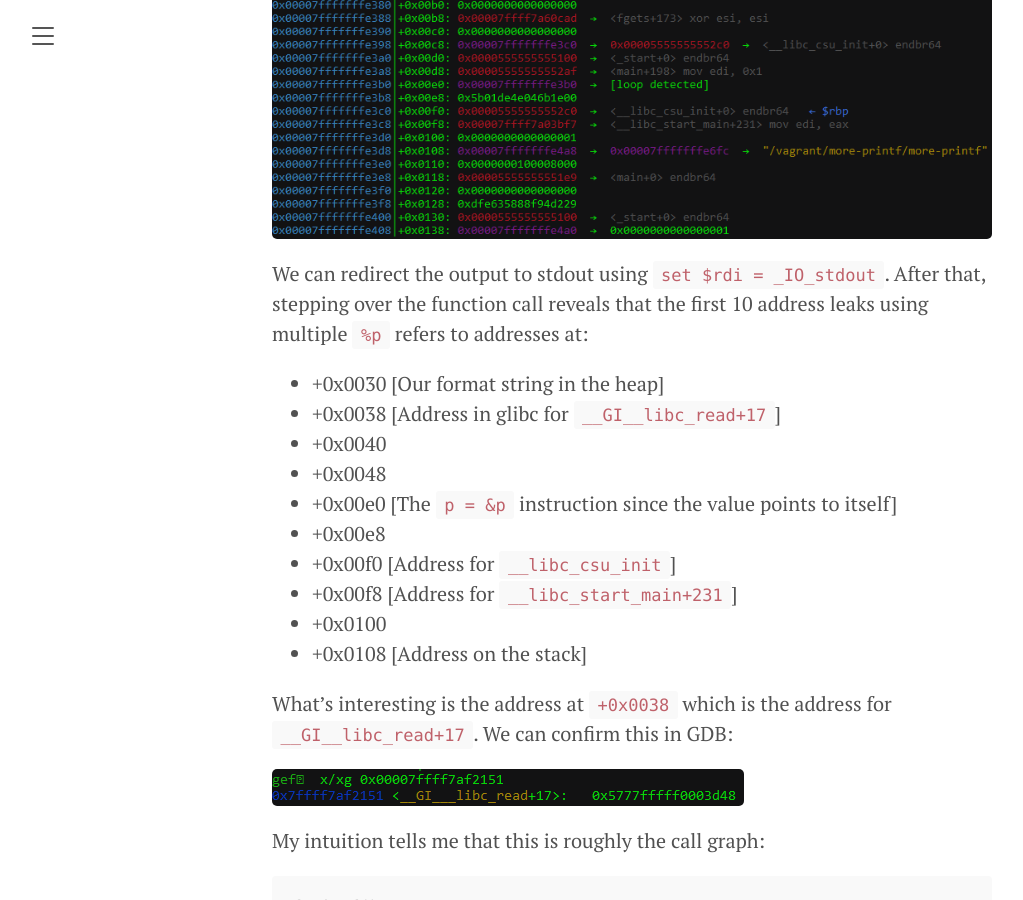
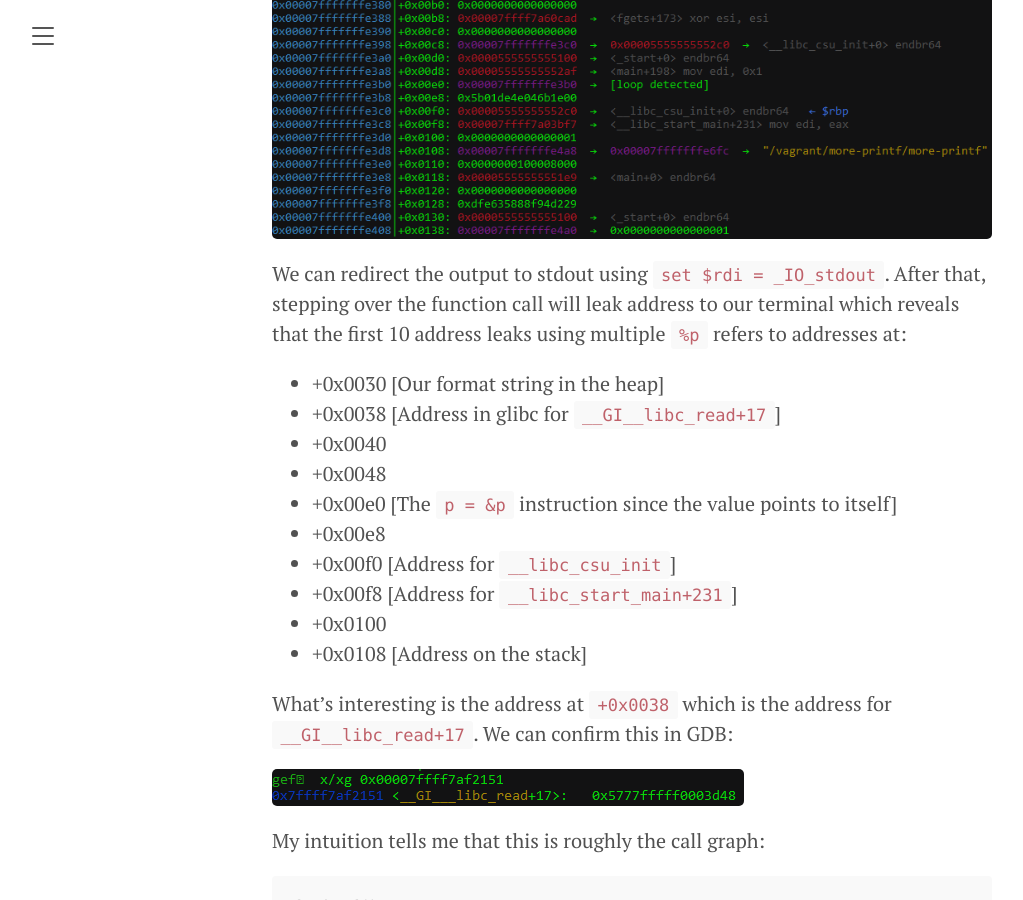
Before and after one commit to violenttestpen/violenttestpen.github.io, a Jekyll site: the page built from _posts/2021-06-06-zh3r0-ctf-2021.md, in a window 1280 px wide and 900 px high, scrolled down 1780 px. Shown: the whole window, without its empty margins (8-1031 px from the left). Built offline with Jekyll 4.4.1, drawn with Linux system fonts in a browser that asks for light colours.

Commit message:
Edited zh3r0 writeup

```diff
--- a/_posts/2021-06-06-zh3r0-ctf-2021.md
+++ b/_posts/2021-06-06-zh3r0-ctf-2021.md
@@ -47,7 +47,7 @@ This is what the stack looked like for me:
 
 ![GEF Telescope 40 Before FSB](/public/zh3r0-more-printf/01_telescope_40_before.png)
 
-We can redirect the output to stdout using `set $rdi = _IO_stdout`. After that, stepping over the function call reveals that the first 10 address leaks using multiple `%p` refers to addresses at:
+We can redirect the output to stdout using `set $rdi = _IO_stdout`. After that, stepping over the function call will leak address to our terminal which reveals that the first 10 address leaks using multiple `%p` refers to addresses at:
 
 - +0x0030 [Our format string in the heap]
 - +0x0038 [Address in glibc for `__GI__libc_read+17`]
```
